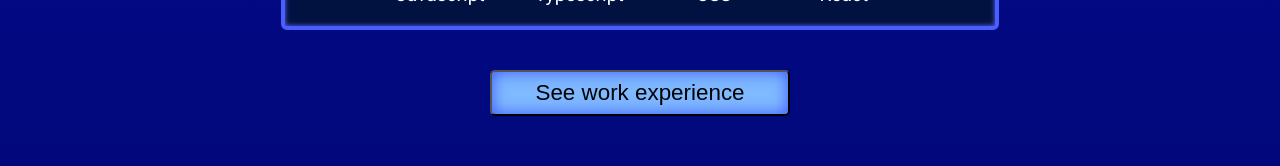
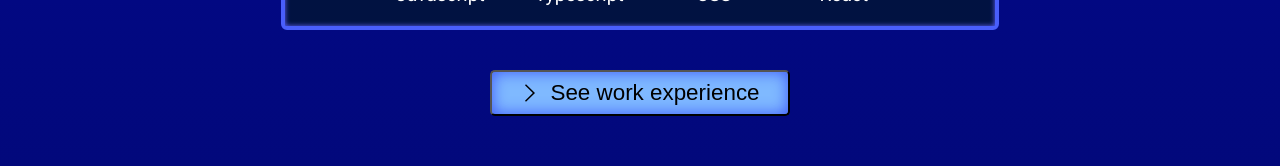
Before and after one commit to javirro/personal-web, a React (Create React App) app: page /work-experience in a window 1280 px wide. Shown: the part 387-553 px from the top of the page. Built offline with nearby package versions, Linux system fonts and the light colour scheme.

Commit message:
add arrow for personal web

```diff
--- a/src/routes/WorkExperience.jsx
+++ b/src/routes/WorkExperience.jsx
@@ -3,6 +3,7 @@ import { useState } from 'react'
 import WorkCV from '../components/WorkCV'
 import TechnologiesSlideShow from '../components/TechnologiesSlideShow'
 import GlobalFooter from '../components/GlobalFooter'
+import rightArrow from '../images/checkRight.svg'
 import '../styles/WorkExperience.css'
 
 
@@ -15,7 +16,9 @@ const WorkExperience = () => {
       <section className="work-experience-container">
         <h2 className="dev-position-title"><FormattedMessage id="dev-position" /></h2>
         <TechnologiesSlideShow />
-        <button className="btn-see-work" onClick={handleShowExperience}><FormattedMessage id="see-work-experience" /></button>
+        <button className="btn-see-work" onClick={handleShowExperience}>
+          <img src={rightArrow} alt='arrow' className={isShownExperience ? 'check-arrow-img rotated' : 'check-arrow-img'} />
+          <FormattedMessage id="see-work-experience" /></button>
         {isShownExperience && <WorkCV />}
       </section>
       <GlobalFooter />
--- a/src/styles/WorkExperience.css
+++ b/src/styles/WorkExperience.css
@@ -34,7 +34,7 @@
   display: block;
   width: auto;
   font-family: var(--font-family);
-  font-size: 0.95rem;
+  font-size: 1.2rem;
   font-weight: bold;
   text-decoration: none;
   color: yellow;
@@ -44,7 +44,8 @@
   margin-top: 10px;
   margin-bottom: 10px;
   line-height: 1.5;
-  font-size: 0.8rem;
+  font-size: 1rem;
+  letter-spacing: 1px;
 }
 
 .fav-stack-btn {
@@ -65,6 +66,10 @@
   color: yellow;
 }
 .btn-see-work {
+  display: flex;
+  justify-content: center;
+  align-items: center;
+  gap: 10px;
   margin-top: 40px;
   margin-bottom: 30px;
   width: 300px;
@@ -76,6 +81,13 @@
   background-color: rgb(127, 185, 255);
 }
 
+.check-arrow-img {
+  width: 20px;
+  height: 20px
+}
+.rotated {
+transform: rotate(90deg);
+}
 @media (max-width: 500px) {
   h2 {
     text-align: center;
```
Also changed, not shown: src/images/checkRight.svg (added).
